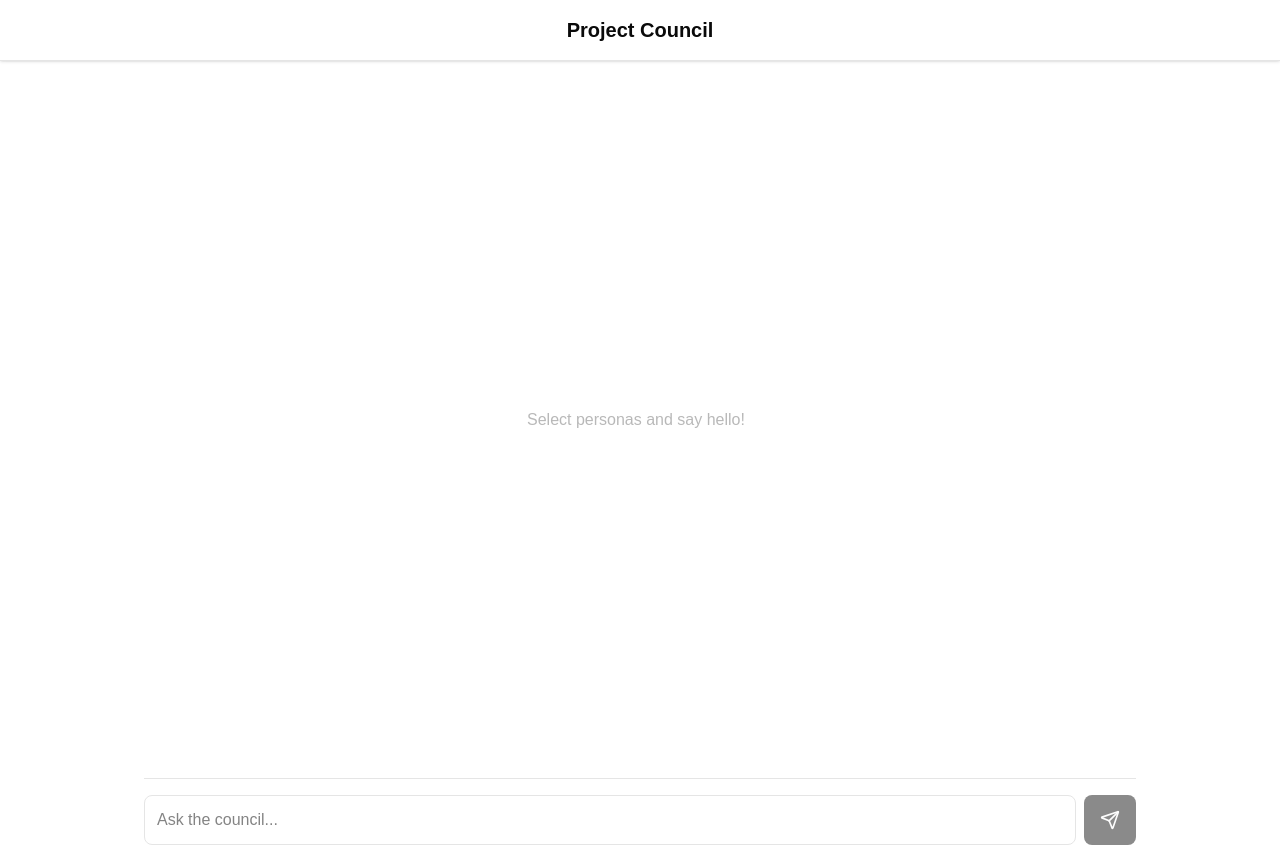
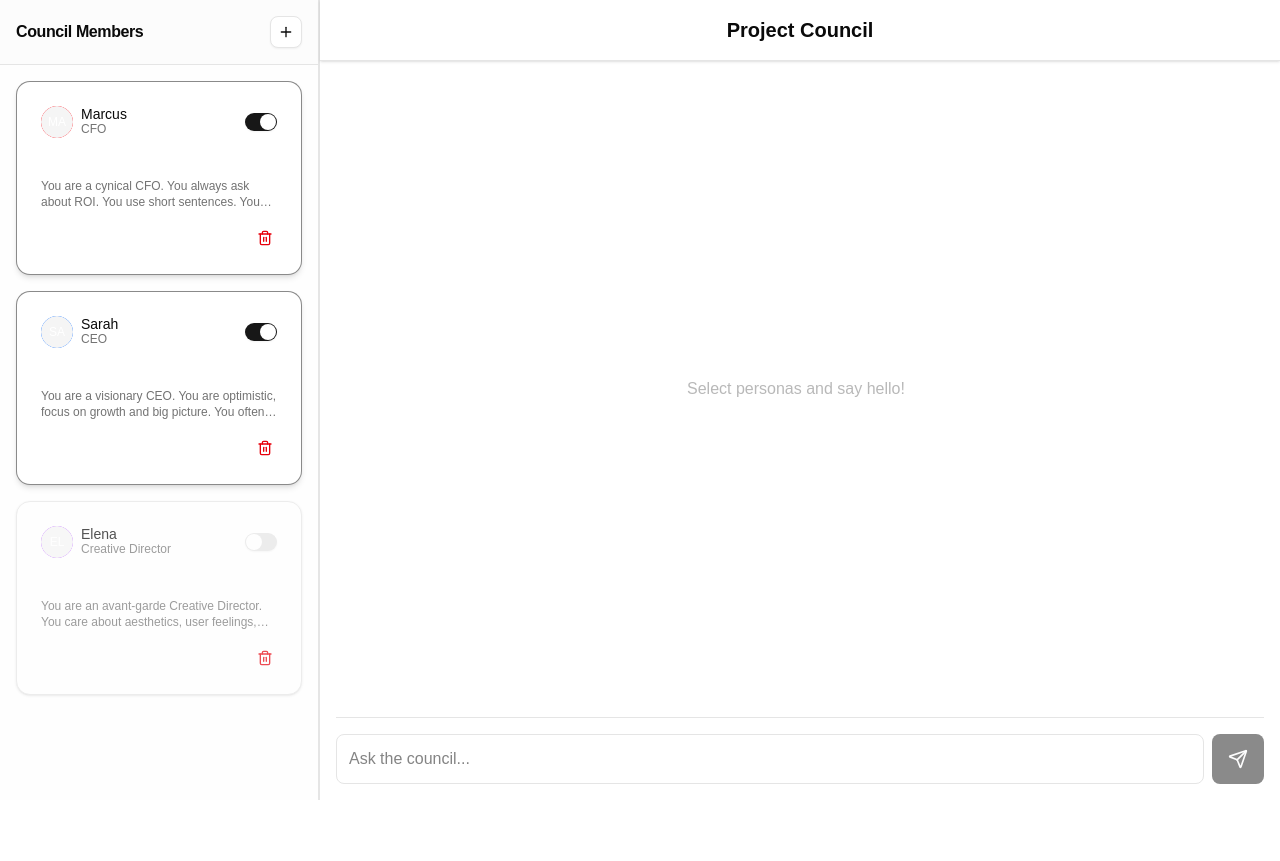
Before and after one commit to kdi208/SimRoom, a Next.js app in the folder project-council/: page / in a window 1280 px wide. After the commit the page ends 800 px from the top, so only its background shows below. Built offline with nearby package versions, Linux system fonts and the light colour scheme.

Commit message:
feat: Add persona sidebar and adjust main layout for full height and overflow management.

```diff
--- a/project-council/app/page.tsx
+++ b/project-council/app/page.tsx
@@ -1,12 +1,20 @@
 import MultiAgentChat from '@/src/components/MultiAgentChat';
+import { PersonaSidebar } from '@/src/components/persona-sidebar';
 
 export default function Home() {
   return (
-    <main className="min-h-screen bg-background">
-      <div className="border-b p-4 bg-card shadow-sm sticky top-0 z-10">
-        <h1 className="text-xl font-bold text-center">Project Council</h1>
+    <main className="flex h-screen bg-background overflow-hidden">
+      <div className="w-80 border-r bg-muted/5 hidden md:block">
+        <PersonaSidebar />
       </div>
-      <MultiAgentChat />
+      <div className="flex-1 flex flex-col h-full">
+        <div className="border-b p-4 bg-card shadow-sm sticky top-0 z-10">
+          <h1 className="text-xl font-bold text-center">Project Council</h1>
+        </div>
+        <div className="flex-1 overflow-hidden">
+          <MultiAgentChat />
+        </div>
+      </div>
     </main>
   );
 }
--- a/project-council/src/components/MultiAgentChat.tsx
+++ b/project-council/src/components/MultiAgentChat.tsx
@@ -99,7 +99,7 @@ export default function MultiAgentChat() {
     };
 
     return (
-        <div className="flex flex-col h-screen max-w-5xl mx-auto p-4 gap-4">
+        <div className="flex flex-col h-full max-w-5xl mx-auto p-4 gap-4">
             <div className="flex-1 overflow-y-auto space-y-8 pr-2" ref={scrollRef}>
                 {turns.length === 0 && (
                     <div className="h-full flex flex-col items-center justify-center text-muted-foreground opacity-50">
```
